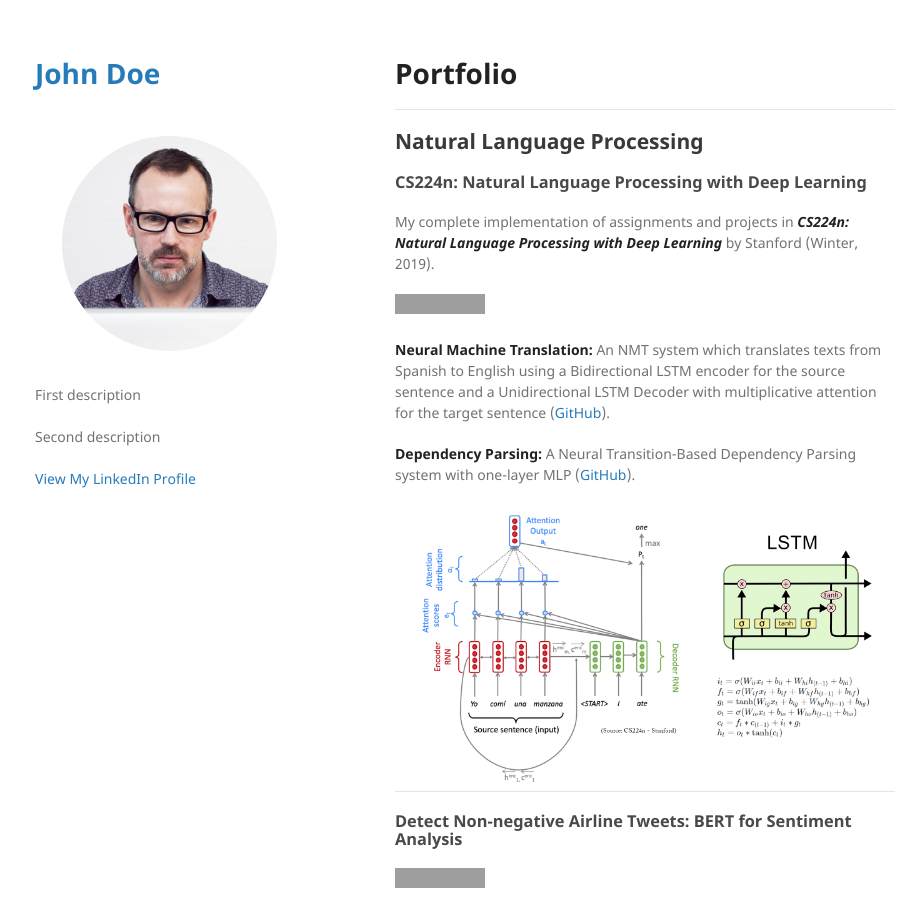
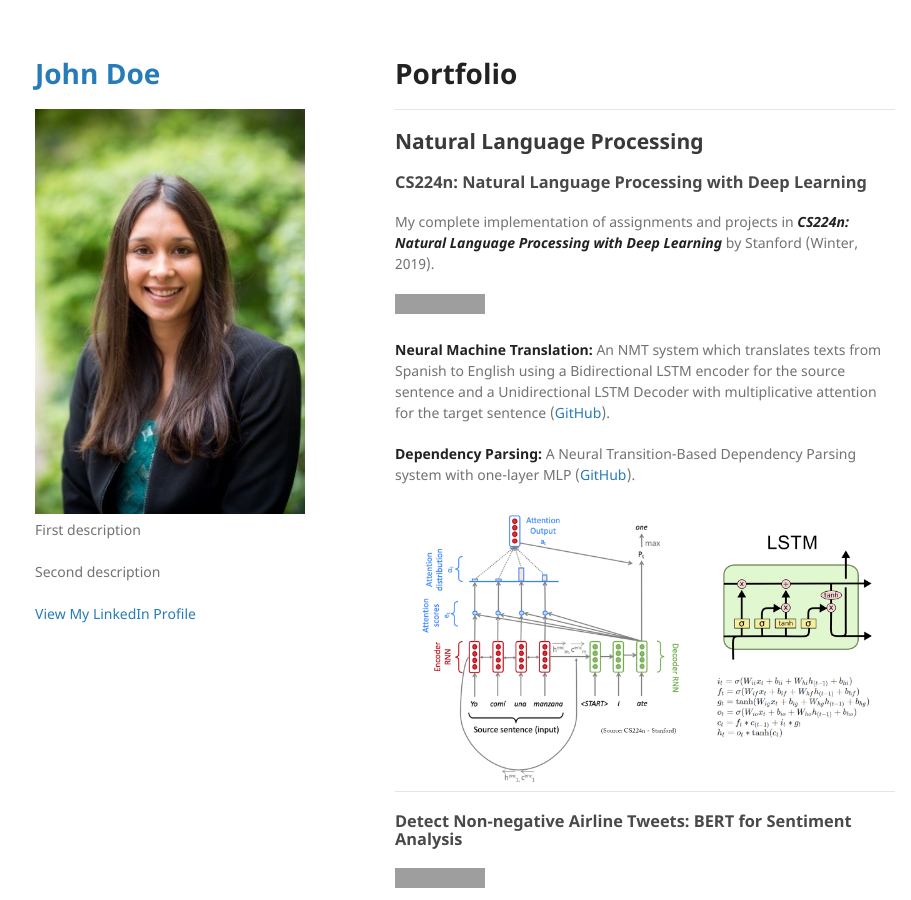
Before and after one commit to rgogliotti/rgogliotti.github.io, a Jekyll site: the page built from index.md, in a window 1280 px wide and 900 px high. Shown: the whole window, without its empty margins (175-1086 px from the left). Built offline with Jekyll 4.4.1, drawn with Linux system fonts in a browser that asks for light colours; our own code applies the rules of GitHub Pages for plain Markdown files; grey boxes are pictures that could not be loaded.

Commit message:
Update _config.yml

```diff
--- a/_config.yml
+++ b/_config.yml
@@ -1,5 +1,5 @@
 title: John Doe # your name (or website title) here
-logo: "/images/logo.png?raw=true" # your photo (or logo) here
+logo: "/images/headshot.png" # your photo (or logo) here
 description: > # your text below (remove <br> elements if you don't need line breaks)
   First description
   <br><br>
```
